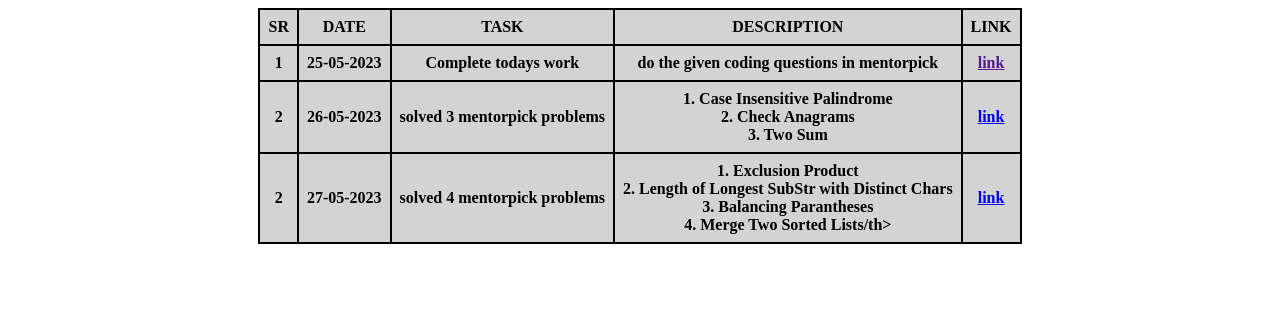
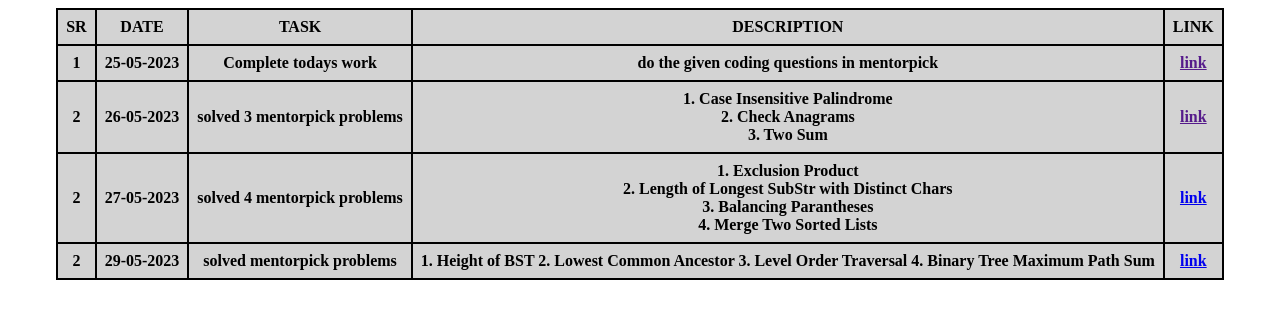
Before and after one commit to Krishna-711/github.io, a plain HTML site: page index.html in a window 1280 px wide. Drawn offline with Linux system fonts and the light colour scheme.

Commit message:
29th update

```diff
--- a/index.html
+++ b/index.html
@@ -48,7 +48,7 @@
                 <th>1.    Case Insensitive Palindrome<br>
                     2.   Check Anagrams<br>
                     3.   Two Sum</th>
-                <th><a href="sums">link</a></th>
+                <th><a href="">link</a></th>
             </tr>
             <tr>
                 <th>2</th>
@@ -57,9 +57,20 @@
                 <th>1. Exclusion Product<br>
                     2. Length of Longest SubStr with Distinct Chars<br>
                     3. Balancing Parantheses<br>
-                    4. Merge Two Sorted Lists/th>
+                    4. Merge Two Sorted Lists</th>
                 <th><a href="sums">link</a></th>
             </tr>
+            <tr>
+                <th>2</th>
+                <th>29-05-2023</th>
+                <th>solved  mentorpick problems</th>
+                <th>1. Height of BST
+                    2. Lowest Common Ancestor
+                    3. Level Order Traversal
+                    4. Binary Tree Maximum Path Sum</th>
+                <th><a href="sums">link</a></th>
+            </tr>
+
         </tbody>
         </table>
     </center>
```
